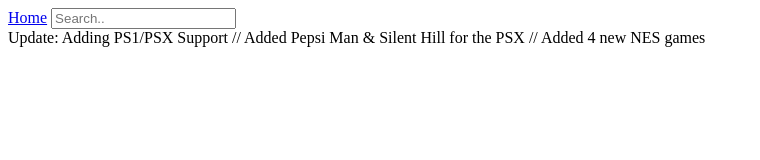
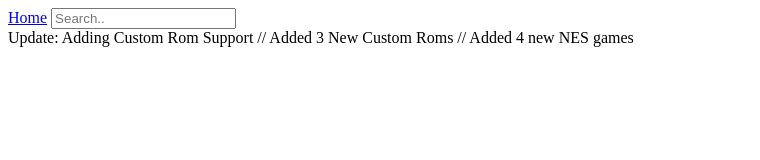
Before and after one commit to amethystruf2/update.html, a plain HTML site: page index.html in a window 1280 px wide. Shown: the whole page, without its empty margins (0-760 px from the left). Drawn offline with Linux system fonts and the light colour scheme.

Commit message:
Update index.html

```diff
--- a/index.html
+++ b/index.html
@@ -16,14 +16,14 @@ Update:
 
 
 
-Adding PS1/PSX Support //
+Adding Custom Rom Support //
 
 
 
 
 
 
-Added Pepsi Man & Silent Hill for the PSX
+Added 3 New Custom Roms
 
 
 
```
